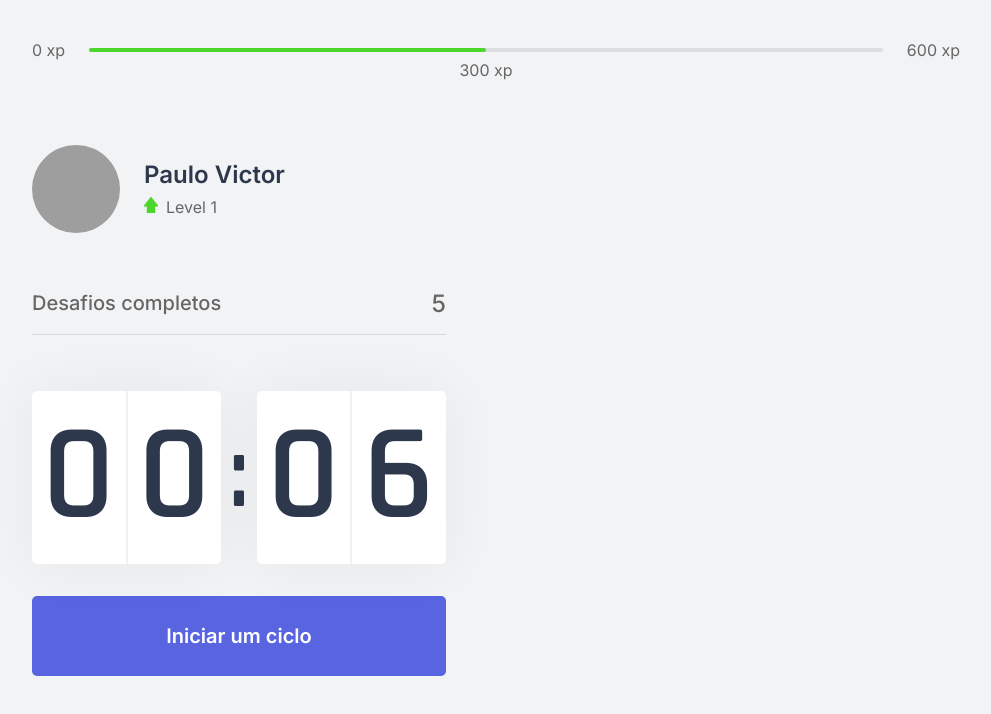
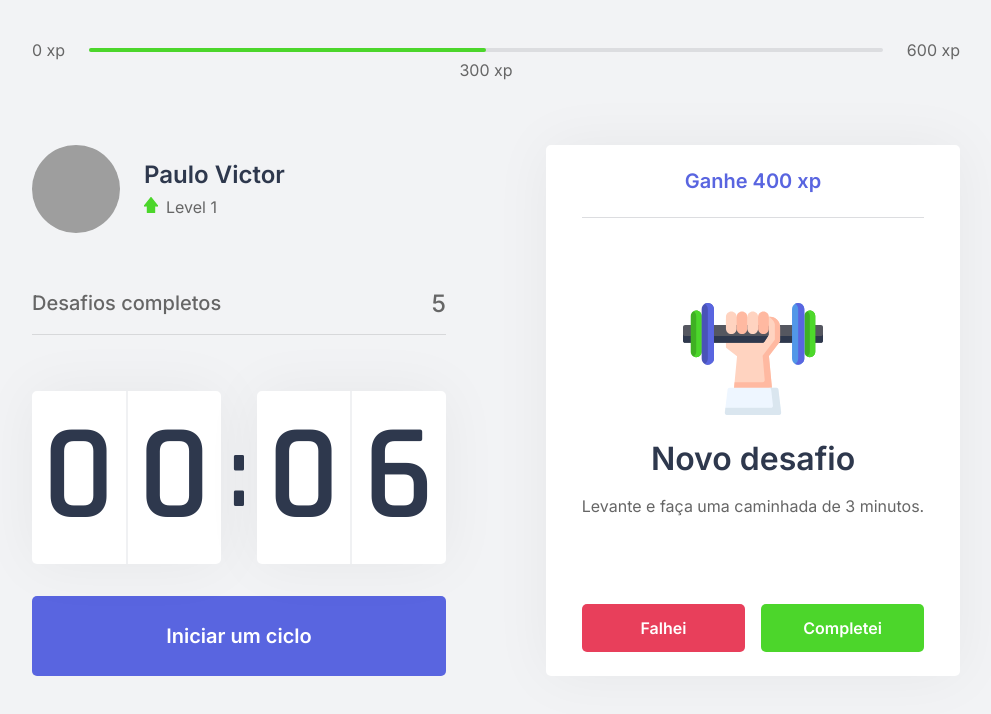
Before and after one commit to pv-cunha/move-it, a Next.js app: page / in a window 1280 px wide. Shown: the top 714 px of the page, without its empty margins (144-1135 px from the left). Built offline with nearby package versions, Linux system fonts and the light colour scheme; grey boxes are pictures that could not be loaded.

Commit message:
Challenge Box Component

```diff
--- /dev/null
+++ b/src/components/ChallengeBox.tsx
@@ -0,0 +1,38 @@
+import styles from '../styles/components/ChallengeBox.module.css';
+
+export default function ChallengeBox() {
+  const hasChallengeActive = true;
+
+  return (
+    <div className={styles.challengeBoxContainer}>
+      {hasChallengeActive ? (
+        <div className={styles.challengeActive}>
+          <header>Ganhe 400 xp</header>
+
+          <main>
+            <img src="icons/body.svg" alt="Body" />
+            <strong>Novo desafio</strong>
+            <p>Levante e faça uma caminhada de 3 minutos.</p>
+          </main>
+
+          <footer>
+            <button type="button" className={styles.challengeFailedButton}>
+              Falhei
+            </button>
+            <button type="button" className={styles.challengeSucceededButton}>
+              Completei
+            </button>
+          </footer>
+        </div>
+      ) : (
+        <div className={styles.challengeNotActive}>
+          <strong>Finalize um ciclo para receber um desafio</strong>
+          <p>
+            <img src="icons/level-up.svg" alt="Level up" />
+            Avance de level completando desafios.
+          </p>
+        </div>
+      )}
+    </div>
+  );
+}
--- a/src/pages/index.tsx
+++ b/src/pages/index.tsx
@@ -1,13 +1,15 @@
-import CompletedChallenges from "../components/CompletedChallenges";
-import Countdown from "../components/Countdown";
-import { ExperienceBar } from "../components/ExperienceBar";
-import { Profile } from "../components/Profile";
-import styles from '../styles/pages/Home.module.css'
+import CompletedChallenges from '../components/CompletedChallenges';
+import Countdown from '../components/Countdown';
+import { ExperienceBar } from '../components/ExperienceBar';
+import { Profile } from '../components/Profile';
+import ChallengeBox from '../components/ChallengeBox';
+import styles from '../styles/pages/Home.module.css';
 
-import Head from 'next/head'
+import Head from 'next/head';
 
 export default function Home() {
-  return <div className={styles.container}>
+  return (
+    <div className={styles.container}>
       <Head>
         <title>Início | Move It</title>
       </Head>
@@ -20,7 +22,10 @@
           <CompletedChallenges />
           <Countdown />
         </div>
-      <div></div>
+        <div>
+          <ChallengeBox />
+        </div>
       </section>
-  </div>;
+    </div>
+  );
 }
--- /dev/null
+++ b/src/styles/components/ChallengeBox.module.css
@@ -0,0 +1,109 @@
+.challengeBoxContainer {
+  height: 100%;
+
+  background: var(--white);
+  border-radius: 5px;
+  box-shadow: 0 0 60px rgba(0, 0, 0, 0.05);
+  padding: 1.5rem 2rem;
+
+  display: flex;
+  flex-direction: column;
+  align-items: center;
+  justify-content: center;
+
+  text-align: center;
+}
+
+.challengeNotActive {
+  display: flex;
+  flex-direction: column;
+  align-items: center;
+}
+
+.challengeNotActive strong {
+  font-size: 1.5rem;
+  font-weight: 500;
+  line-height: 1.4;
+}
+
+.challengeNotActive p {
+  display: flex;
+  flex-direction: column;
+  align-items: center;
+  line-height: 1.4;
+  max-width: 70%;
+  margin-top: 3rem;
+}
+
+.challengeNotActive p img {
+  margin-bottom: 1rem;
+}
+
+.challengeActive {
+  height: 100%;
+
+  display: flex;
+  flex-direction: column;
+}
+
+.challengeActive header {
+  color: var(--blue);
+  font-weight: 600;
+  font-size: 1.25rem;
+  padding: 0 2rem 1.5rem;
+  border-bottom: 1px solid var(--gray-line);
+}
+
+.challengeActive main {
+  flex: 1;
+
+  display: flex;
+  flex-direction: column;
+  justify-content: center;
+  align-items: center;
+}
+
+.challengeActive main p {
+  line-height: 1.5;
+}
+
+.challengeActive main strong {
+  font-weight: 600;
+  font-size: 2rem;
+  color: var(--title);
+  margin: 1.5rem 0 1rem;
+}
+
+.challengeActive footer {
+  display: grid;
+  grid-template-columns: 1fr 1fr;
+  gap: 1rem;
+}
+
+.challengeActive footer button {
+  height: 3rem;
+
+  display: flex;
+  align-items: center;
+  justify-content: center;
+
+  border: none;
+  border-radius: 5px;
+  color: var(--white);
+  font-size: 1rem;
+  font-weight: 600;
+
+  transition: filter 0.2s;
+}
+
+.challengeActive footer button.challengeFailedButton {
+  background: var(--red);
+}
+
+.challengeActive footer button.challengeSucceededButton {
+  background: var(--green);
+}
+
+.challengeActive footer button:hover {
+  filter: brightness(0.9);
+}
--- a/src/styles/components/Countdown.module.css
+++ b/src/styles/components/Countdown.module.css
@@ -79,4 +79,6 @@
   background: var(--white);
   color: var(--text);
   cursor: not-allowed;
+
+  border-bottom: 5px solid green;
 }
```
Lines whose indentation alone changed are shown as unchanged.
